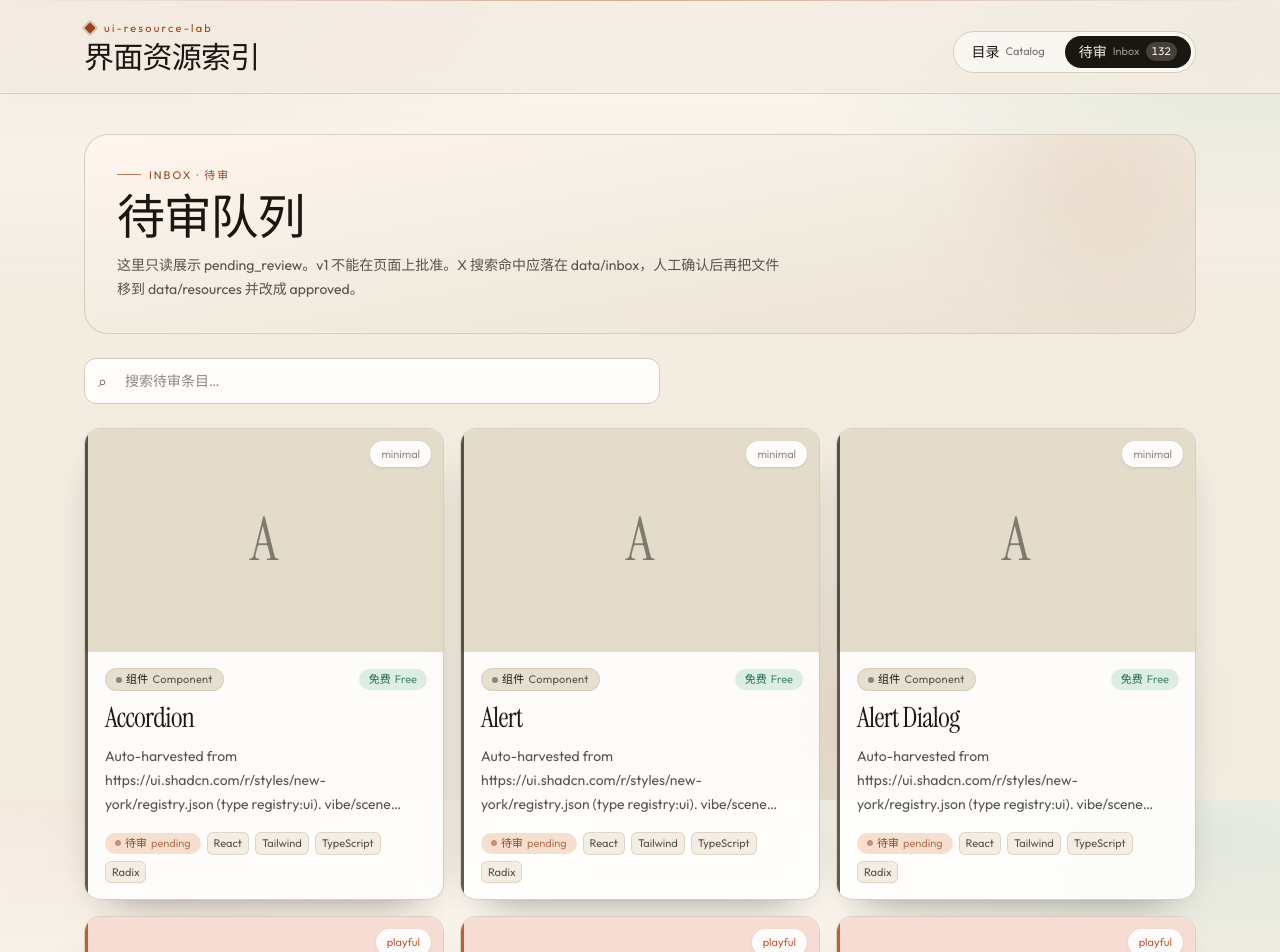
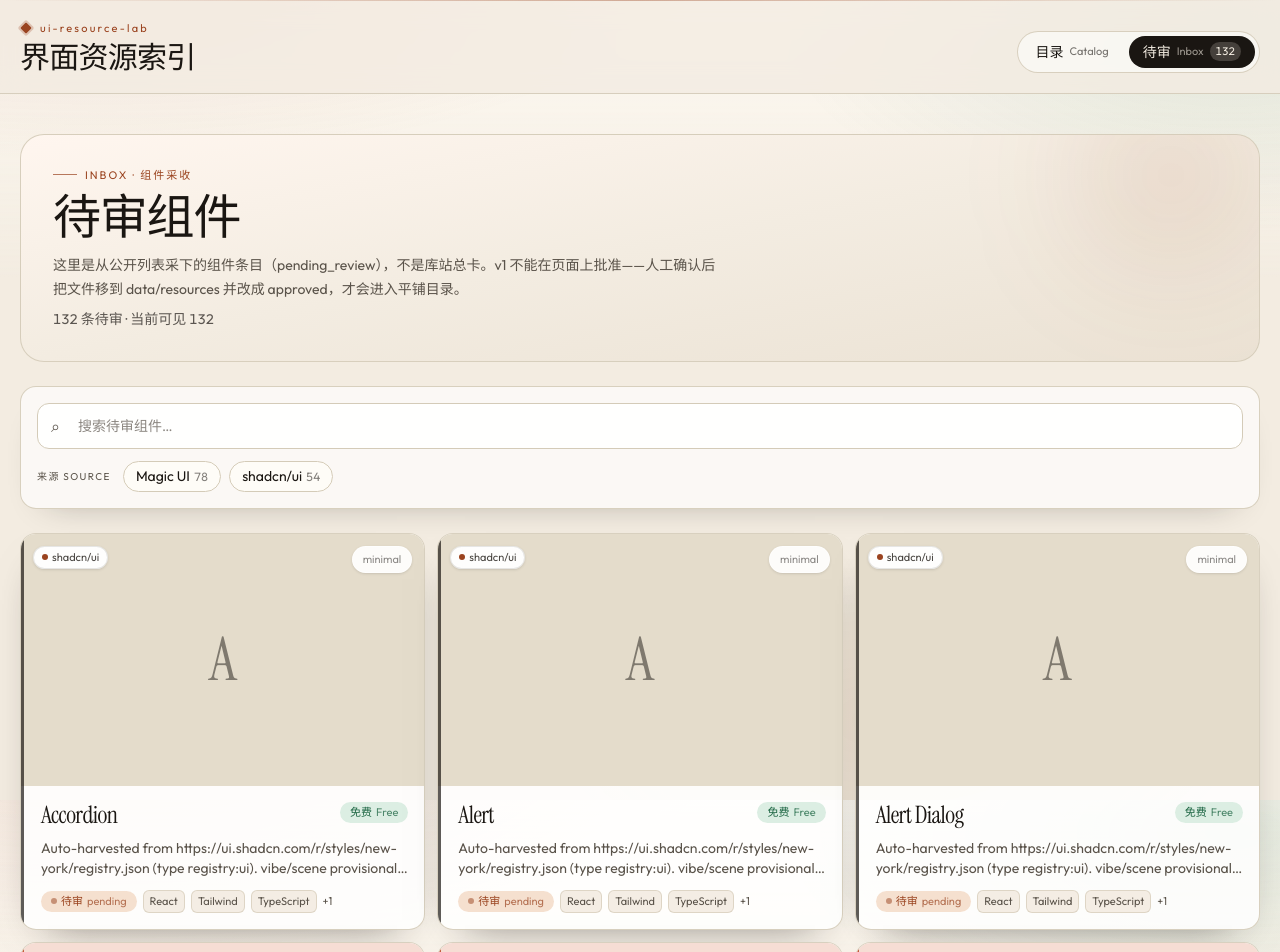
Before and after one commit to kcng0/ui-resource-lab, a React (Vite) app: page /inbox in a window 1280 px wide. Shown: the top 952 px of the page. Built offline with nearby package versions, Linux system fonts and the light colour scheme.

Commit message:
Browse component tiles with source filter, hide library cards.
Show only approved kind=component in the main grid; add SourceBadge and source chips on browse/inbox; denser card grid and empty-state link to inbox.

```diff
--- a/src/components/AppShell.tsx
+++ b/src/components/AppShell.tsx
@@ -10,7 +10,7 @@
     <div className="min-h-dvh">
       <header className="sticky top-0 z-20 border-b border-line/90 bg-paper/80 backdrop-blur-md">
         <div className="pointer-events-none absolute inset-x-0 top-0 h-px bg-gradient-to-r from-transparent via-copper/40 to-transparent" />
-        <div className="mx-auto flex max-w-6xl flex-wrap items-end justify-between gap-4 px-5 py-4 sm:py-5">
+        <div className="mx-auto flex max-w-7xl flex-wrap items-end justify-between gap-4 px-5 py-4 sm:py-5">
           <Link to="/" className="group text-inherit no-underline">
             <span className="flex items-center gap-2 text-[11px] font-medium tracking-[0.2em] text-copper">
               <span className="relative inline-flex size-3 items-center justify-center">
@@ -48,17 +48,17 @@
           </nav>
         </div>
       </header>
-      <main className="mx-auto min-w-0 max-w-6xl px-5 py-8 sm:py-10">
+      <main className="mx-auto min-w-0 max-w-7xl px-5 py-8 sm:py-10">
         <Outlet />
       </main>
-      <footer className="mx-auto max-w-6xl border-t border-line/70 px-5 pt-6 pb-10 text-xs leading-5 text-muted">
+      <footer className="mx-auto max-w-7xl border-t border-line/70 px-5 pt-6 pb-10 text-xs leading-5 text-muted">
         <div className="flex flex-col gap-2 sm:flex-row sm:items-start sm:justify-between">
           <p className="max-w-xl">
-            目录只展示 approved。X 搜索命中留在 inbox，直到人工批准。规则见{" "}
+            目录平铺已批准组件；库站不作主卡片。采收条目留在 inbox，直到人工批准。规则见{" "}
             <span className="text-ink/70">docs/INGEST.md</span>。
           </p>
           <p className="max-w-sm text-[11px] leading-4 opacity-80">
-            Approved only in catalog. X hits stay pending until a human moves them.
+            Approved components only in catalog. Harvest stays pending until a human approves.
           </p>
         </div>
       </footer>
--- a/src/components/Badges.tsx
+++ b/src/components/Badges.tsx
@@ -45,7 +45,8 @@
 export function SourceBadge({ source }: { source: Source }) {
   const label = sourceLabels[source];
   return (
-    <span className="inline-flex items-center rounded-full bg-ink/5 px-2 py-0.5 text-[11px] font-medium text-ink/70">
+    <span className="inline-flex items-center gap-1 rounded-full border border-ink/10 bg-white/95 px-2 py-0.5 text-[11px] font-medium text-ink/80 shadow-sm backdrop-blur">
+      <span className="size-1.5 rounded-full bg-copper" aria-hidden />
       {label.zh}
     </span>
   );
--- a/src/components/ResourceCard.tsx
+++ b/src/components/ResourceCard.tsx
@@ -1,7 +1,7 @@
 import { Link, useSearchParams } from "react-router-dom";
 import { stackLabel } from "../labels.ts";
 import type { Resource } from "../types.ts";
-import { KindBadge, LicenseBadge, StatusBadge, SourceBadge } from "./Badges.tsx";
+import { KindBadge, LicenseBadge, SourceBadge, StatusBadge } from "./Badges.tsx";
 
 /** Accent per vibe slug / locked zh label — editorial, not rainbow spam. */
 const vibeAccent: Record<string, { bar: string; soft: string; mark: string }> = {
@@ -61,27 +61,34 @@
               </span>
             </div>
           )}
+          <div className="absolute top-3 left-3 right-3 z-[1] flex items-start justify-between gap-2">
+            <SourceBadge source={resource.source} />
             {primaryVibe ? (
               <span
-              className={`absolute top-3 right-3 max-w-[70%] truncate rounded-full border border-white/50 bg-white/90 px-2.5 py-1 text-[11px] font-medium shadow-sm backdrop-blur ${accent.mark}`}
+                className={`max-w-[55%] truncate rounded-full border border-white/50 bg-white/90 px-2.5 py-1 text-[11px] font-medium shadow-sm backdrop-blur ${accent.mark}`}
               >
                 {primaryVibe}
               </span>
             ) : null}
+          </div>
           <div className="pointer-events-none absolute inset-x-0 bottom-0 h-16 bg-gradient-to-t from-ink/25 to-transparent opacity-0 transition duration-200 group-hover:opacity-100" />
         </div>
-        <div className="flex flex-1 flex-col gap-3 p-4 pl-5">
-          <div className="flex items-center justify-between gap-2">
-            <KindBadge kind={resource.kind} />
+        <div className="flex flex-1 flex-col gap-2.5 p-3.5 pl-4 sm:p-4 sm:pl-5">
+          <div className="flex items-start justify-between gap-2">
+            <h2 className="font-serif text-[1.35rem] leading-[1.08] tracking-tight transition-colors duration-200 group-hover:text-copper sm:text-[1.5rem]">
+              {resource.title}
+            </h2>
             <LicenseBadge license={resource.license} />
           </div>
-          <h2 className="font-serif text-[1.65rem] leading-[1.05] tracking-tight transition-colors duration-200 group-hover:text-copper sm:text-[1.75rem]">
-            {resource.title}
-          </h2>
-          <p className="line-clamp-3 text-sm leading-6 text-muted">{resource.notes}</p>
-          <div className="mt-auto flex flex-wrap items-center gap-1.5 pt-1">
+          {resource.kind !== "component" ? (
+            <div className="flex flex-wrap gap-1.5">
+              <KindBadge kind={resource.kind} />
+            </div>
+          ) : null}
+          <p className="line-clamp-2 text-sm leading-5 text-muted">{resource.notes}</p>
+          <div className="mt-auto flex flex-wrap items-center gap-1.5 pt-0.5">
             {resource.status === "pending_review" ? <StatusBadge status={resource.status} /> : null}
-            {resource.stack.slice(0, 4).map((stack) => (
+            {resource.stack.slice(0, 3).map((stack) => (
               <span
                 key={stack}
                 className="rounded-md border border-line/70 bg-paper/90 px-1.5 py-0.5 text-[11px] text-muted"
@@ -89,8 +96,8 @@
                 {stackLabel(stack)}
               </span>
             ))}
-            {resource.stack.length > 4 ? (
-              <span className="text-[11px] text-muted">+{resource.stack.length - 4}</span>
+            {resource.stack.length > 3 ? (
+              <span className="text-[11px] text-muted">+{resource.stack.length - 3}</span>
             ) : null}
           </div>
         </div>
--- a/src/pages/BrowsePage.tsx
+++ b/src/pages/BrowsePage.tsx
@@ -1,50 +1,75 @@
 import { useEffect } from "react";
-import { useSearchParams } from "react-router-dom";
+import { Link, useSearchParams } from "react-router-dom";
 import { approvedResources } from "../catalog.ts";
 import { ResourceCard } from "../components/ResourceCard.tsx";
-import { axisValueLabel, licenseLabels, stackLabel } from "../labels.ts";
-import { collectStacks, countValues, matchesQuery, parseBrowseQuery, writeBrowseQuery } from "../query.ts";
-import type { BrowseQuery, License } from "../types.ts";
+import { axisValueLabel, licenseLabels, sourceLabels, stackLabel } from "../labels.ts";
+import {
+  collectSources,
+  collectStacks,
+  countValues,
+  matchesQuery,
+  parseBrowseQuery,
+  writeBrowseQuery,
+} from "../query.ts";
+import type { BrowseQuery, License, Source } from "../types.ts";
 
 const licenseOptions: Array<License | null> = [null, "free", "pro", "mixed"];
+
+/** Catalog base set: approved components only (legacy library cards stay out of the grid). */
+const componentCatalog = approvedResources.filter((resource) => resource.kind === "component");
 
 export function BrowsePage() {
   const [params, setParams] = useSearchParams();
   const query = parseBrowseQuery(params);
 
   useEffect(() => {
-    document.title = "目录 · ui-resource-lab";
+    document.title = "组件目录 · ui-resource-lab";
   }, []);
 
   function update(next: BrowseQuery) {
     setParams(writeBrowseQuery(next), { replace: true });
   }
 
-  const forCategories = approvedResources.filter((resource) =>
+  const forCategories = componentCatalog.filter((resource) =>
     matchesQuery(resource, { ...query, category: null }),
   );
-  const forStacks = approvedResources.filter((resource) =>
+  const forStacks = componentCatalog.filter((resource) =>
     matchesQuery(resource, { ...query, stacks: [] }),
   );
-  const forLicenses = approvedResources.filter((resource) =>
+  const forLicenses = componentCatalog.filter((resource) =>
     matchesQuery(resource, { ...query, license: null }),
   );
-  const visible = approvedResources.filter((resource) => matchesQuery(resource, query));
+  const forSources = componentCatalog.filter((resource) =>
+    matchesQuery(resource, { ...query, sources: [] }),
+  );
+  const visible = componentCatalog.filter((resource) => matchesQuery(resource, query));
 
   const counts = countValues(forCategories, query.axis);
   if (query.category && !counts.has(query.category)) counts.set(query.category, 0);
   const categories = [...counts.entries()].sort(
     (a, b) => b[1] - a[1] || a[0].localeCompare(b[0], "en"),
   );
-  const stacks = collectStacks(approvedResources);
+  const stacks = collectStacks(componentCatalog);
   const stackCounts = new Map<string, number>();
   for (const resource of forStacks) {
     for (const stack of resource.stack) {
       stackCounts.set(stack, (stackCounts.get(stack) ?? 0) + 1);
     }
   }
+  const sources = collectSources(componentCatalog);
+  const sourceCounts = new Map<Source, number>();
+  for (const resource of forSources) {
+    sourceCounts.set(resource.source, (sourceCounts.get(resource.source) ?? 0) + 1);
+  }
+
   const filtered =
-    query.category !== null || query.q.trim() !== "" || query.license !== null || query.stacks.length > 0;
+    query.category !== null ||
+    query.q.trim() !== "" ||
+    query.license !== null ||
+    query.stacks.length > 0 ||
+    query.sources.length > 0;
+
+  const noApprovedComponents = componentCatalog.length === 0;
 
   return (
     <div className="rise-in">
@@ -52,24 +77,24 @@
         <div className="pointer-events-none absolute -top-16 -right-10 size-56 rounded-full bg-copper/10 blur-3xl" />
         <div className="pointer-events-none absolute -bottom-20 left-10 size-48 rounded-full bg-sage/10 blur-3xl" />
         <div className="pointer-events-none absolute top-6 right-8 hidden rotate-12 font-serif text-7xl text-ink/[0.04] select-none sm:block">
-          索
+          件
         </div>
         <div className="relative flex flex-col gap-5 lg:flex-row lg:items-end lg:justify-between">
           <div className="max-w-2xl">
             <p className="flex items-center gap-2 text-[11px] font-medium tracking-[0.18em] text-copper uppercase">
               <span className="inline-block h-px w-6 bg-copper/70" aria-hidden />
-              Catalog · 策展目录
+              Components · 平铺组件
             </p>
             <h1 className="mt-3 font-serif text-[2.6rem] leading-[0.95] tracking-tight sm:text-5xl lg:text-[3.35rem]">
-              按气质与场景
-              <span className="mt-1 block text-copper">浏览界面资源</span>
+              平铺每一个组件
+              <span className="mt-1 block text-copper">来源只做筛选</span>
             </h1>
             <p className="mt-4 max-w-xl text-sm leading-6 text-muted sm:text-[15px]">
-              主轴是气质 vibe 与场景 scene。技术栈和许可只作筛选。目录里是人工批准的组件库与展示站，不是爬虫结果。
+              主列表是已批准的 UI 组件，不是组件库卡片。气质 vibe 与场景 scene 是浏览主轴；来源、技术栈、许可只作筛选标签。
             </p>
           </div>
           <div className="flex shrink-0 flex-wrap gap-2 lg:flex-col lg:items-end">
-            <StatPill label="已收录" value={String(approvedResources.length)} />
+            <StatPill label="已收录组件" value={String(componentCatalog.length)} />
             <StatPill label="当前可见" value={String(visible.length)} accent />
           </div>
         </div>
@@ -133,13 +158,35 @@
                   id="catalog-search"
                   value={query.q}
                   onChange={(event) => update({ ...query, q: event.target.value })}
-                  placeholder="搜索标题、笔记、技术栈、气质…"
+                  placeholder="搜索组件名、笔记、来源、技术栈…"
                   autoComplete="off"
                   className="w-full rounded-xl border border-line bg-white/90 py-3 pr-4 pl-10 text-sm outline-none transition duration-200 ease-ui placeholder:text-muted/70 focus:border-copper/45 focus:ring-2 focus:ring-copper/15"
                 />
               </div>
             </label>
-            <div className="mt-3 flex flex-wrap items-center gap-2" role="radiogroup" aria-label="许可">
+            <div className="mt-3 flex flex-wrap items-center gap-2" role="group" aria-label="来源">
+              <span className="mr-1 text-[10px] font-medium tracking-[0.14em] text-muted uppercase">来源 Source</span>
+              {sources.length === 0 ? (
+                <span className="text-xs text-muted">暂无来源标签</span>
+              ) : (
+                sources.map((source) => {
+                  const active = query.sources.includes(source);
+                  return (
+                    <button
+                      key={source}
+                      type="button"
+                      aria-pressed={active}
+                      onClick={() => toggleSource(query, source, update)}
+                      className={active ? "chip chip-active" : "chip"}
+                    >
+                      {sourceLabels[source].zh}
+                      <span className="count">{sourceCounts.get(source) ?? 0}</span>
+                    </button>
+                  );
+                })
+              )}
+            </div>
+            <div className="mt-2.5 flex flex-wrap items-center gap-2" role="radiogroup" aria-label="许可">
               <span className="mr-1 text-[10px] font-medium tracking-[0.14em] text-muted uppercase">许可</span>
               {licenseOptions.map((license) => {
                 const active = query.license === license;
@@ -185,15 +232,23 @@
 
           <div className="mt-5 flex items-center justify-between gap-3 text-sm text-muted">
             <p className="font-medium text-ink/80">
-              <span className="tabular-nums text-ink">{visible.length}</span> 条
+              <span className="tabular-nums text-ink">{visible.length}</span> 个组件
               {query.category ? (
                 <span className="text-muted"> · {axisValueLabel(query.axis, query.category)}</span>
+              ) : null}
+              {query.sources.length > 0 ? (
+                <span className="text-muted">
+                  {" "}
+                  · {query.sources.map((s) => sourceLabels[s].zh).join(" / ")}
+                </span>
               ) : null}
             </p>
             {filtered ? (
               <button
                 type="button"
-                onClick={() => update({ ...query, category: null, q: "", license: null, stacks: [], sources: [] })}
+                onClick={() =>
+                  update({ ...query, category: null, q: "", license: null, stacks: [], sources: [] })
+                }
                 className="rounded-full border border-copper/30 bg-copper-soft/60 px-3 py-1 text-copper transition duration-200 ease-ui hover:bg-copper-soft"
               >
                 清除筛选
@@ -201,13 +256,24 @@
             ) : null}
           </div>
 
-          {visible.length === 0 ? (
+          {noApprovedComponents ? (
             <div className="mt-6 rounded-2xl border border-dashed border-line bg-white/55 px-5 py-12 text-center">
-              <p className="font-serif text-3xl">没有符合的条目</p>
-              <p className="mt-2 text-sm text-muted">换个气质、场景，或清掉筛选再试。</p>
+              <p className="font-serif text-3xl">还没有已批准组件</p>
+              <p className="mt-2 text-sm text-muted">
+                去{" "}
+                <Link to="/inbox" className="text-copper underline-offset-2 hover:underline">
+                  待审 Inbox
+                </Link>{" "}
+                勾选通过后，组件会出现在这里。
+              </p>
+            </div>
+          ) : visible.length === 0 ? (
+            <div className="mt-6 rounded-2xl border border-dashed border-line bg-white/55 px-5 py-12 text-center">
+              <p className="font-serif text-3xl">没有符合的组件</p>
+              <p className="mt-2 text-sm text-muted">换个气质、来源或场景，或清掉筛选再试。</p>
             </div>
           ) : (
-            <div className="stagger mt-5 grid gap-4 sm:grid-cols-2 xl:grid-cols-3">
+            <div className="stagger mt-5 grid gap-3 sm:grid-cols-2 xl:grid-cols-3 2xl:grid-cols-4">
               {visible.map((resource) => (
                 <div key={resource.id} className="rise-in h-full">
                   <ResourceCard resource={resource} href={`/r/${resource.id}`} />
@@ -245,6 +311,17 @@
     ? query.stacks.filter((item) => item !== stack)
     : [...query.stacks, stack];
   update({ ...query, stacks });
+}
+
+function toggleSource(
+  query: BrowseQuery,
+  source: Source,
+  update: (next: BrowseQuery) => void,
+) {
+  const sources = query.sources.includes(source)
+    ? query.sources.filter((item) => item !== source)
+    : [...query.sources, source];
+  update({ ...query, sources });
 }
 
 function AxisButton({
--- a/src/pages/DetailPage.tsx
+++ b/src/pages/DetailPage.tsx
@@ -49,6 +49,7 @@
       <header className="mt-5 grid gap-6 lg:grid-cols-[minmax(0,1.15fr)_minmax(0,0.85fr)] lg:items-end">
         <div>
           <div className="flex flex-wrap items-center gap-2">
+            <SourceBadge source={resource.source} />
             <StatusBadge status={resource.status} />
             <KindBadge kind={resource.kind} />
             <LicenseBadge license={resource.license} />
--- a/src/pages/InboxPage.tsx
+++ b/src/pages/InboxPage.tsx
@@ -1,22 +1,51 @@
-import { useEffect } from "react";
+import { useEffect, useMemo } from "react";
 import { useSearchParams } from "react-router-dom";
 import { inboxResources } from "../catalog.ts";
 import { ResourceCard } from "../components/ResourceCard.tsx";
-import { resourceText } from "../query.ts";
+import { sourceLabels } from "../labels.ts";
+import { collectSources, resourceText } from "../query.ts";
+import type { Source } from "../types.ts";
 
 export function InboxPage() {
   const [params, setParams] = useSearchParams();
   const q = params.get("q") ?? "";
+  const sourceParam = params.get("source") ?? "";
+  const selectedSources = useMemo(
+    () =>
+      sourceParam
+        .split(",")
+        .map((s) => s.trim())
+        .filter((s): s is Source => ["shadcn", "magicui", "uiverse", "21st"].includes(s)),
+    [sourceParam],
+  );
+
   const tokens = q.toLowerCase().split(/\s+/).filter(Boolean);
+  const sources = collectSources(inboxResources);
+
   const visible = inboxResources.filter((resource) => {
+    if (selectedSources.length > 0 && !selectedSources.includes(resource.source)) return false;
     if (tokens.length === 0) return true;
     const haystack = resourceText(resource);
     return tokens.every((token) => haystack.includes(token));
   });
 
   useEffect(() => {
-    document.title = "待审 · ui-resource-lab";
+    document.title = "待审组件 · ui-resource-lab";
   }, []);
+
+  function setSources(next: Source[]) {
+    const nextParams = new URLSearchParams(params);
+    if (next.length > 0) nextParams.set("source", next.join(","));
+    else nextParams.delete("source");
+    setParams(nextParams, { replace: true });
+  }
+
+  function toggleSource(source: Source) {
+    const next = selectedSources.includes(source)
+      ? selectedSources.filter((s) => s !== source)
+      : [...selectedSources, source];
+    setSources(next);
+  }
 
   return (
     <div className="rise-in">
@@ -24,16 +53,20 @@
         <div className="pointer-events-none absolute -top-12 right-0 size-44 rounded-full bg-copper/12 blur-3xl" />
         <p className="flex items-center gap-2 text-[11px] font-medium tracking-[0.18em] text-copper uppercase">
           <span className="inline-block h-px w-6 bg-copper/70" aria-hidden />
-          Inbox · 待审
+          Inbox · 组件采收
         </p>
-        <h1 className="mt-3 font-serif text-[2.5rem] leading-[0.95] tracking-tight sm:text-5xl">待审队列</h1>
+        <h1 className="mt-3 font-serif text-[2.5rem] leading-[0.95] tracking-tight sm:text-5xl">待审组件</h1>
         <p className="mt-3 max-w-2xl text-sm leading-6 text-muted">
-          这里只读展示 pending_review。v1 不能在页面上批准。X 搜索命中应落在 data/inbox，人工确认后再把文件移到
-          data/resources 并改成 approved。
+          这里是从公开列表采下的组件条目（pending_review），不是库站总卡。v1 不能在页面上批准——人工确认后把文件移到
+          data/resources 并改成 approved，才会进入平铺目录。
+        </p>
+        <p className="mt-2 text-sm tabular-nums text-ink/70">
+          {inboxResources.length} 条待审 · 当前可见 {visible.length}
         </p>
       </section>
 
-      <label className="mt-6 block max-w-xl">
+      <div className="mt-6 rounded-2xl border border-line/90 bg-white/65 p-3 shadow-[0_16px_36px_-28px_rgba(26,22,18,0.45)] backdrop-blur-sm sm:p-4">
+        <label className="block">
           <span className="sr-only">搜索待审 Search inbox</span>
           <div className="relative">
             <span className="pointer-events-none absolute top-1/2 left-3.5 -translate-y-1/2 text-muted" aria-hidden>
@@ -47,20 +80,40 @@
                 else next.delete("q");
                 setParams(next, { replace: true });
               }}
-            placeholder="搜索待审条目…"
+              placeholder="搜索待审组件…"
               autoComplete="off"
               className="w-full rounded-xl border border-line bg-white/90 py-3 pr-4 pl-10 text-sm outline-none transition duration-200 ease-ui placeholder:text-muted/70 focus:border-copper/45 focus:ring-2 focus:ring-copper/15"
             />
           </div>
         </label>
+        <div className="mt-3 flex flex-wrap items-center gap-2" role="group" aria-label="来源筛选">
+          <span className="mr-1 text-[10px] font-medium tracking-[0.14em] text-muted uppercase">来源 Source</span>
+          {sources.map((source) => {
+            const active = selectedSources.includes(source);
+            const count = inboxResources.filter((r) => r.source === source).length;
+            return (
+              <button
+                key={source}
+                type="button"
+                aria-pressed={active}
+                onClick={() => toggleSource(source)}
+                className={active ? "chip chip-active" : "chip"}
+              >
+                {sourceLabels[source].zh}
+                <span className="count">{count}</span>
+              </button>
+            );
+          })}
+        </div>
+      </div>
 
       {visible.length === 0 ? (
         <div className="mt-6 rounded-2xl border border-dashed border-line bg-white/55 px-5 py-12 text-center">
           <p className="font-serif text-3xl">队列是空的</p>
-          <p className="mt-2 text-sm text-muted">没有待审记录，或搜索无匹配。</p>
+          <p className="mt-2 text-sm text-muted">没有待审组件，或筛选无匹配。</p>
         </div>
       ) : (
-        <div className="stagger mt-6 grid gap-4 sm:grid-cols-2 xl:grid-cols-3">
+        <div className="stagger mt-6 grid gap-3 sm:grid-cols-2 xl:grid-cols-3 2xl:grid-cols-4">
           {visible.map((resource) => (
             <div key={resource.id} className="rise-in h-full">
               <ResourceCard resource={resource} href={`/inbox/${resource.id}`} />
```
Also changed, not shown: 1 other file (tests, documents, lock files or other folders). Lines whose indentation alone changed are shown as unchanged.
